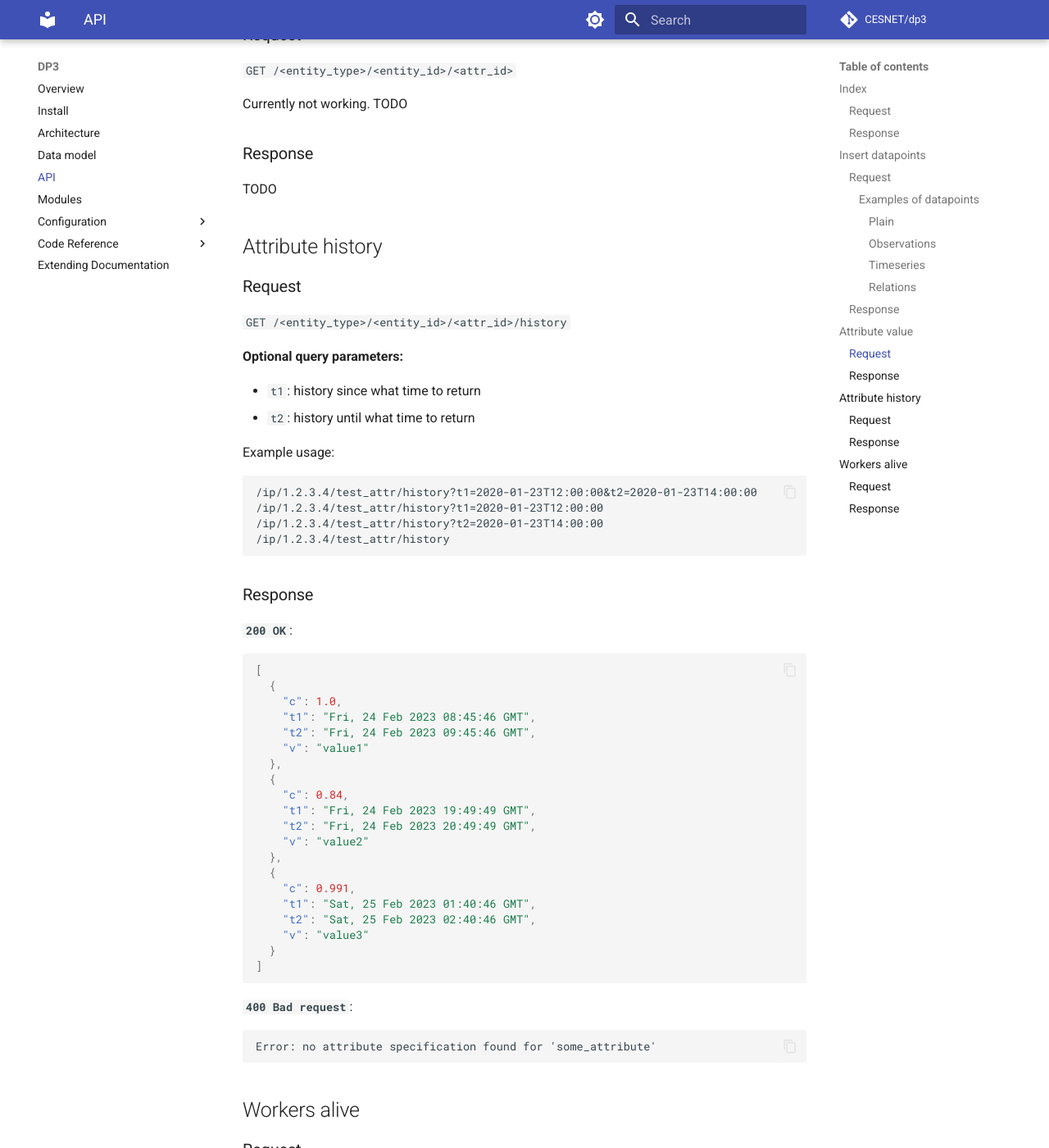
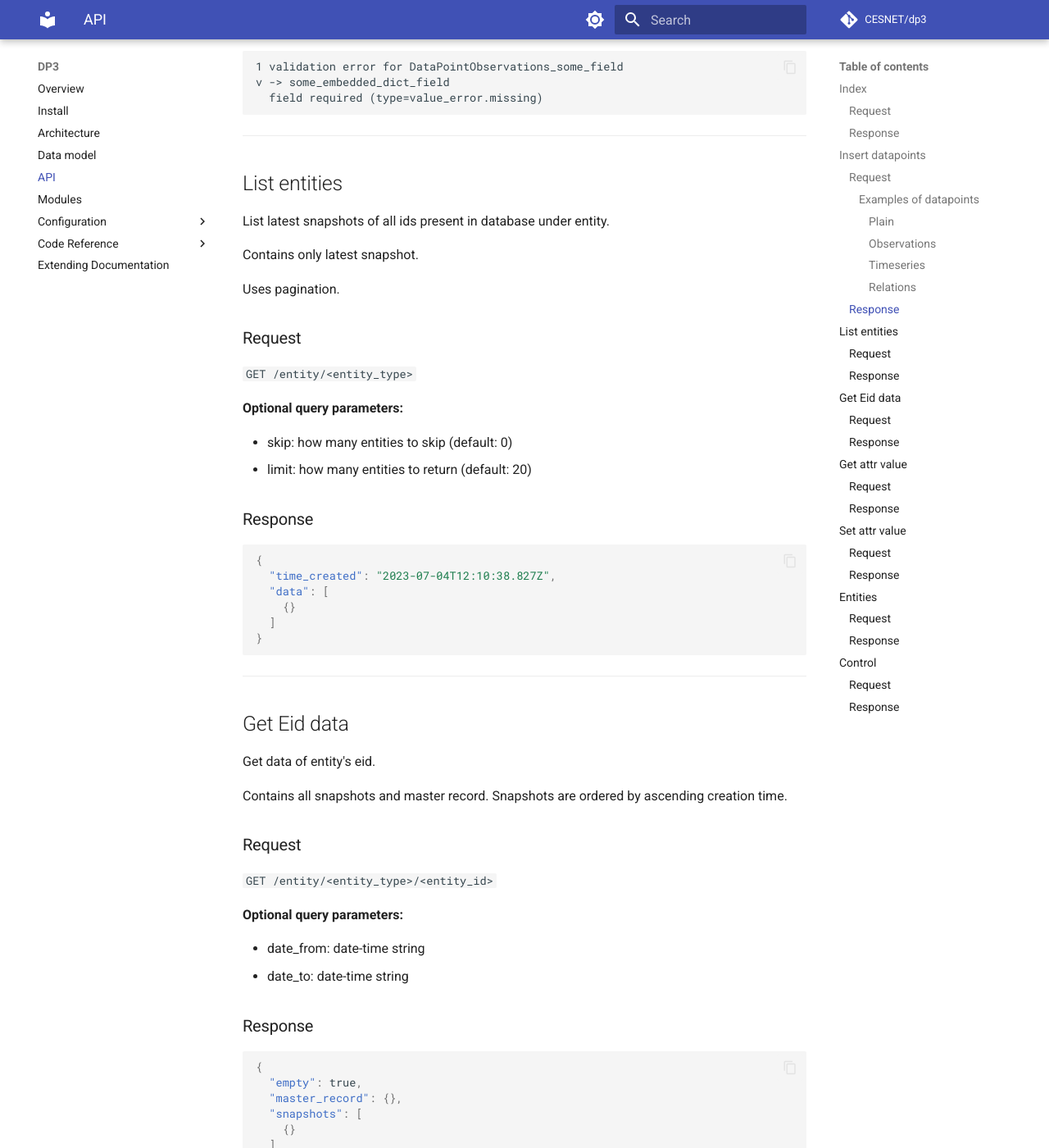
Before and after one commit to CESNET/dp3, an MkDocs documentation site: the page built from docs/api.md, in a window 1280 px wide and 1400 px high, scrolled down 4355 px. Shown: the whole window at 82% size. Built offline with MkDocs 1.6.1 and Material for MkDocs 9.7.7, drawn with Linux system fonts in a browser that asks for light colours; comment, search, counter and statistics services are not loaded; some of the changed text lies outside the part shown.

Commit message:
Docs: Updated API page.

````diff
--- a/docs/api.md
+++ b/docs/api.md
@@ -1,14 +1,20 @@
 # API
 
 DP³'s has HTTP API which you can use to post datapoints and to read data stored in DP³.
+As the API is made using FastAPI, there is also an interactive documentation available at `/docs` endpoint.
 
 There are several API endpoints:
 
 - [`GET /`](#index): check if API is running (just returns `It works!` message)
 - [`POST /datapoints`](#insert-datapoints): insert datapoints into DP³
-- [`GET /<entity_type>/<entity_id>/<attr_id>`](#attribute-value): read current value for an attribute
-- [`GET /<entity_type>/<entity_id>/<attr_id>/history`](#attribute-history): read history of an attribute
-- [`GET /workers_alive`](#workers-alive): check whether any workers are running
+- [`GET /entity/<entity_type>`](#list-entities): list current snapshots of all entities of given type
+- [`GET /entity/<entity_type>/<entity_id>`](#get-eid-data): get data of entity with given entity id
+- [`GET /entity/<entity_type>/<entity_id>/get/<attr_id>`](#get-attr-value): get attribute value
+- [`GET /entity/<entity_type>/<entity_id>/set/<attr_id>`](#set-attr-value): set attribute value
+- [`GET /entities`](#entities): list entity configuration
+- [`GET /control/<action>`](#control): send a pre-defined action into execution queue.
+
+---
 
 ## Index
 
@@ -179,87 +190,171 @@
   field required (type=value_error.missing)
 ```
 
-## Attribute value
+---
+
+## List entities
+
+List latest snapshots of all ids present in database under entity.
+
+Contains only latest snapshot.
+
+Uses pagination.
 
 ### Request
 
-`GET /<entity_type>/<entity_id>/<attr_id>`
+`GET /entity/<entity_type>`
 
-Currently not working. TODO
+**Optional query parameters:**
+
+- skip: how many entities to skip (default: 0)
+- limit: how many entities to return (default: 20)
 
 ### Response
 
-TODO
+```json
+{
+  "time_created": "2023-07-04T12:10:38.827Z",
+  "data": [
+    {}
+  ]
+}
+```
 
-## Attribute history
+---
+
+## Get Eid data
+
+Get data of entity's eid.
+
+Contains all snapshots and master record. Snapshots are ordered by ascending creation time.
 
 ### Request
 
-`GET /<entity_type>/<entity_id>/<attr_id>/history`
+`GET /entity/<entity_type>/<entity_id>`
 
 **Optional query parameters:**
 
-- `t1`: history since what time to return
-- `t2`: history until what time to return
+- date_from: date-time string
+- date_to: date-time string
 
-Example usage:
+### Response
 
+```json
+{
+  "empty": true,
+  "master_record": {},
+  "snapshots": [
+    {}
+  ]
+}
 ```
-/ip/1.2.3.4/test_attr/history?t1=2020-01-23T12:00:00&t2=2020-01-23T14:00:00
-/ip/1.2.3.4/test_attr/history?t1=2020-01-23T12:00:00
-/ip/1.2.3.4/test_attr/history?t2=2020-01-23T14:00:00
-/ip/1.2.3.4/test_attr/history
+
+---
+
+## Get attr value
+
+
+Get attribute value
+
+Value is either of:
+
+- current value: in case of plain attribute
+- current value and history: in case of observation attribute
+- history: in case of timeseries attribute
+
+### Request
+
+`GET /entity/<entity_type>/<entity_id>/get/<attr_id>`
+
+**Optional query parameters:**
+
+- date_from: date-time string
+- date_to: date-time string
+
+### Response
+
+```json
+{
+  "attr_type": 1,
+  "current_value": "string",
+  "history": []
+}
+```
+
+---
+
+## Set attr value
+
+Set current value of attribute
+
+Internally just creates datapoint for specified attribute and value.
+
+This endpoint is meant for `editable` plain attributes -- for direct user edit on DP3 web UI.
+
+### Request
+
+`POST /entity/<entity_type>/<entity_id>/set/<attr_id>`
+
+**Required request body:**
+
+```json
+{
+  "value": "string"
+}
 ```
 
 ### Response
 
-**`200 OK`**:
-
 ```json
-[
-  {
-    "c": 1.0,
-    "t1": "Fri, 24 Feb 2023 08:45:46 GMT",
-    "t2": "Fri, 24 Feb 2023 09:45:46 GMT",
-    "v": "value1"
-  },
-  {
-    "c": 0.84,
-    "t1": "Fri, 24 Feb 2023 19:49:49 GMT",
-    "t2": "Fri, 24 Feb 2023 20:49:49 GMT",
-    "v": "value2"
-  },
-  {
-    "c": 0.991,
-    "t1": "Sat, 25 Feb 2023 01:40:46 GMT",
-    "t2": "Sat, 25 Feb 2023 02:40:46 GMT",
-    "v": "value3"
-  }
-]
+{
+  "detail": "OK"
+}
 ```
 
-**`400 Bad request`**:
+---
 
-```
-Error: no attribute specification found for 'some_attribute'
-```
+## Entities
 
-## Workers alive
+List entities
+
+Returns dictionary containing all entities configured -- their simplified configuration and current state information.
 
 ### Request
 
-`GET /workers_alive`
-
-Checks the RabbitMQ statistics twice, if there is any difference,
-a live worker is assumed.
+`GET /entities`
 
 ### Response
 
-**`200 OK`**:
+```json
+{
+  "<entity_id>": {
+    "id": "<entity_id>",
+    "name": "<entity_spec.name>",
+    "attribs": "<MODEL_SPEC.attribs(e_id)>",
+    "eid_estimate_count": "<DB.estimate_count_eids(e_id)>"
+  },
+  ...
+}
+```
+
+---
+
+## Control
+
+Execute Action - Sends the given action into execution queue.
+
+You can see the enabled actions in `/config/control.yml`, available are:
+
+- `make_snapshots` - Makes an out-of-order snapshot of all entities
+
+### Request
+
+`GET /control/<action>`
+
+### Response
 
 ```json
 {
-  "workers_alive": true,
-  "deliver_get_difference": 15
+  "detail": "OK"
 }
 ```
````
Also changed, not shown: other parts of docs/api.md (+6 -1 lines).
